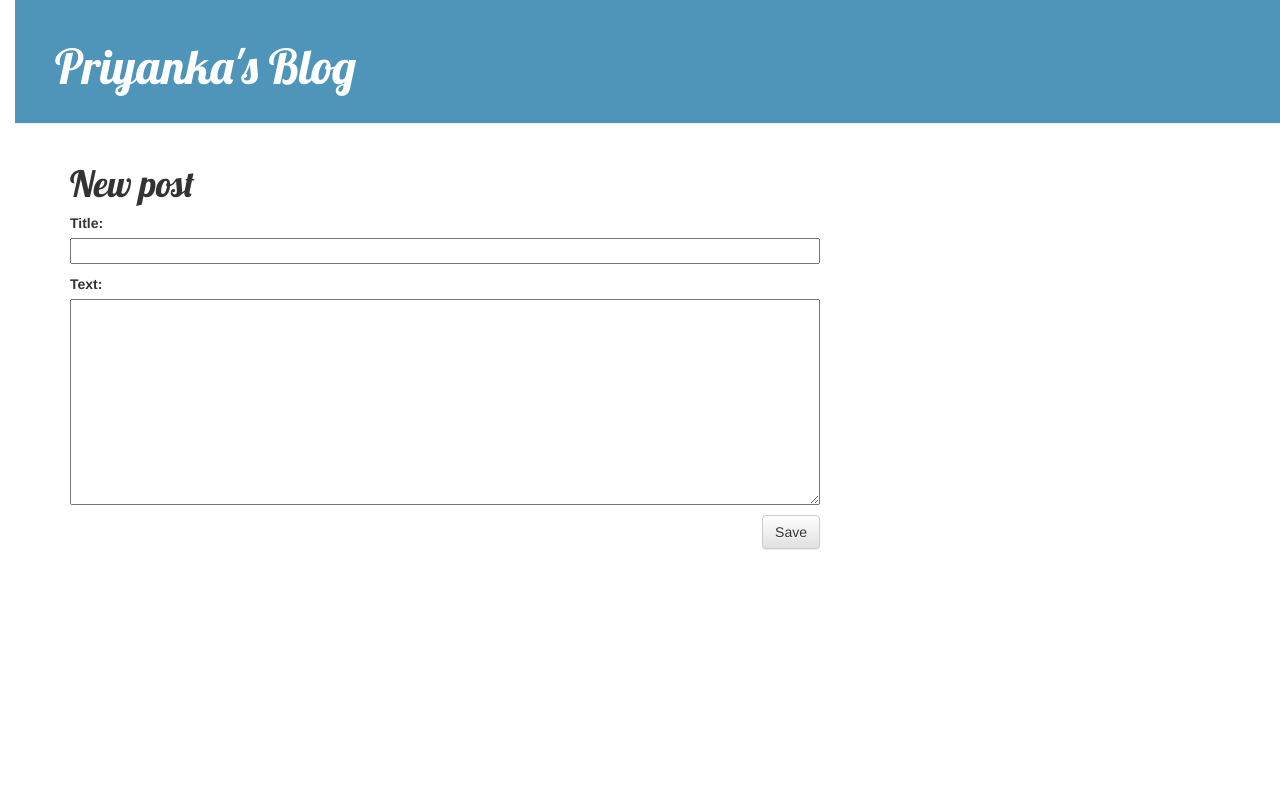
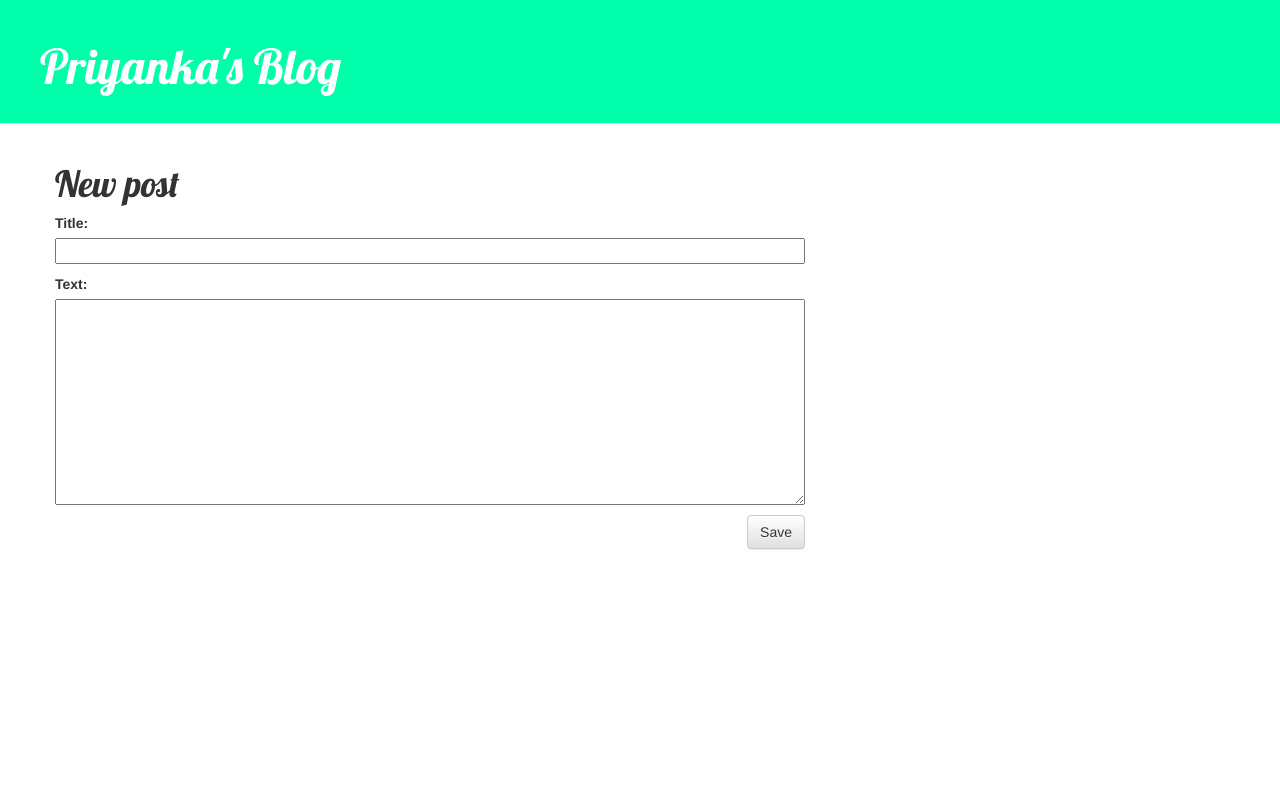
Before and after one commit to priyankaa0207/my-first-django-project, a Django app: page /post/new/ in a window 1280 px wide. Run offline with Django 3.2, Linux system fonts and the light colour scheme; some libraries are stand-ins or nearby versions.

Commit message:
css changed

```diff
--- a/blog/static/css/blog.css
+++ b/blog/static/css/blog.css
@@ -1,16 +1,5 @@
-h1 a {
-    color: #86FF33;
-}
-body {
-    padding-left: 15px;
-
-}
-h1 a {
-    color: #00FF00;
-    font-family: 'Lobster';
-}
 .page-header {
-    background-color: #4e95b9;
+    background-color: #00ffab;
     margin-top: 0;
     padding: 20px 20px 20px 40px;
 }
--- a/myproject/settings.py
+++ b/myproject/settings.py
@@ -23,7 +23,7 @@ BASE_DIR = os.path.dirname(os.path.dirname(os.path.abspath(__file__)))
 SECRET_KEY = '(6sx&x2m%jwd=tujt)lh-+0+c5#ovu21+oy9(4u5b2k(0$8-b@'
 
 # SECURITY WARNING: don't run with debug turned on in production!
-DEBUG = False
+DEBUG = True
 
 ALLOWED_HOSTS = ['127.0.0.1', 'priyankaa0207.pythonanywhere.com']
 
```
